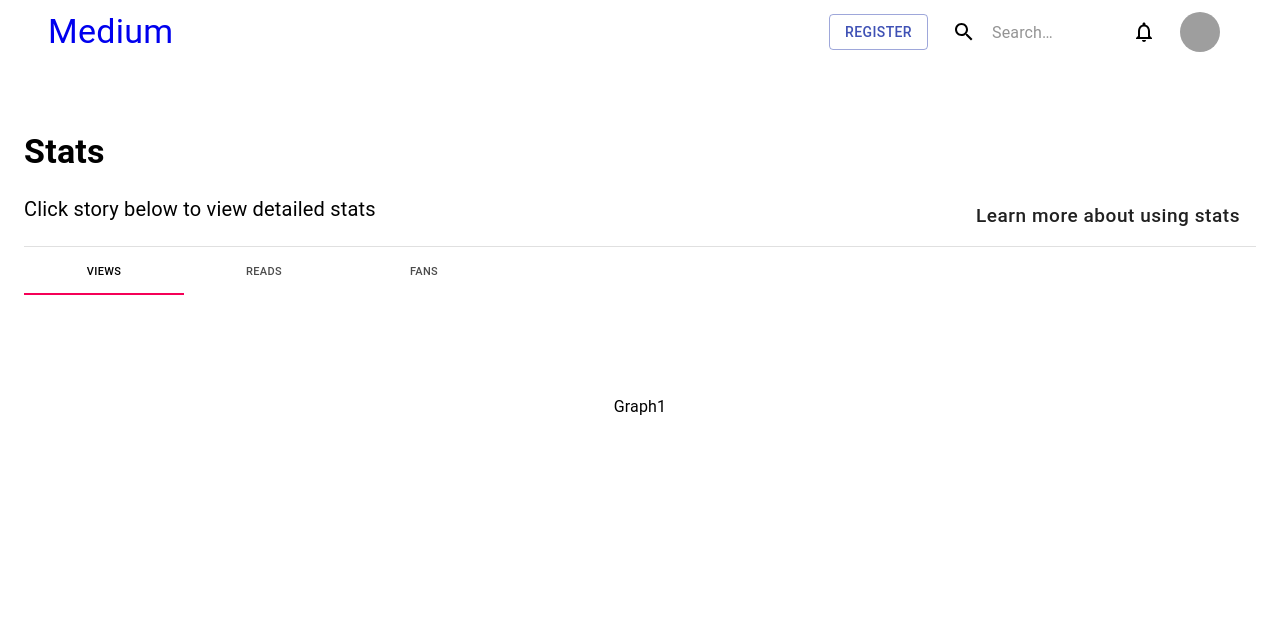
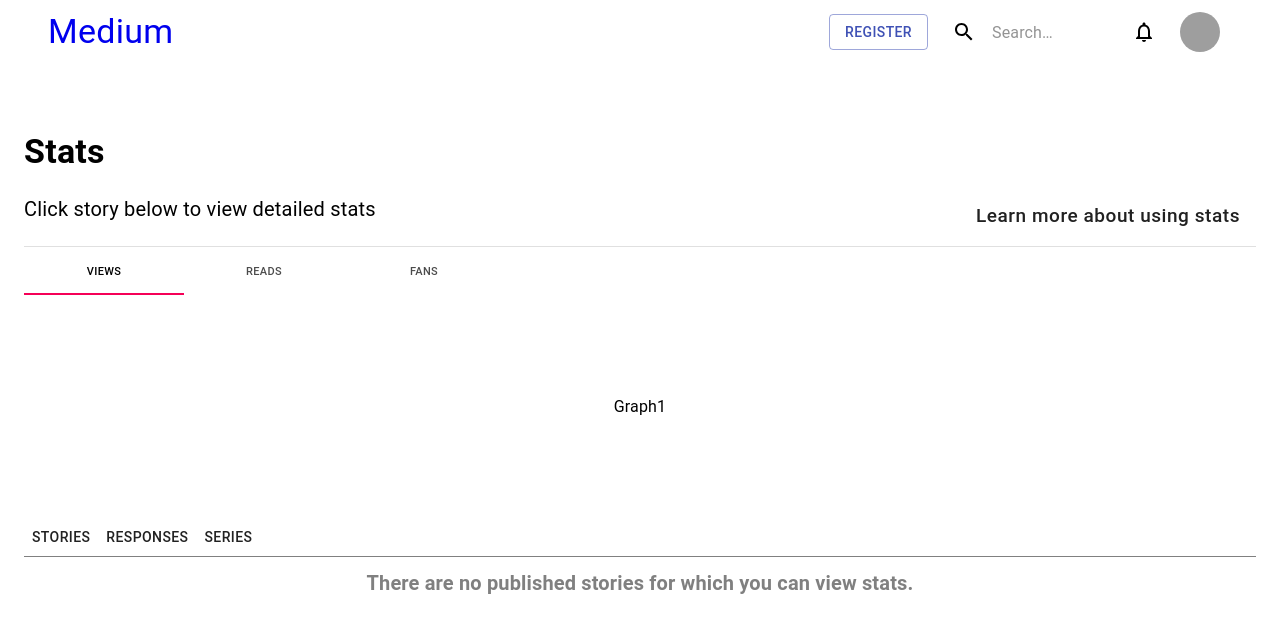
Before and after one commit to samtbng/Medium_Samuel_DW13AMC6V, a React (Create React App) app: page /stats in a window 1280 px wide. Shown: the top 632 px of the page. Built offline with nearby package versions, Linux system fonts and the light colour scheme; grey boxes are pictures that could not be loaded.

Commit message:
13.Stats

```diff
--- a/src/contents/ProfilePage.js
+++ b/src/contents/ProfilePage.js
@@ -1,7 +1,7 @@
 import React, { Component } from 'react';
 import { Typography, Button, Avatar } from '@material-ui/core';
 
-export default class ProfilePage extends Component {
+class ProfilePage extends Component {
     render() {
         return (
             <div style={{ padding: "50px 300px 50px 300px" }}>
@@ -34,3 +34,5 @@
         )
     }
 }
+
+export default ProfilePage
--- a/src/contents/Stats.js
+++ b/src/contents/Stats.js
@@ -125,8 +125,16 @@
           <TabPanel value={this.state.value} index={2}>
             <Typography>Graph3</Typography>
           </TabPanel>
+          <div style={{ borderBottom: "1px grey solid" }}>
+            <Button>Stories</Button>
+            <Button>Responses</Button>
+            <Button>Series</Button>
+          </div>
+          <Typography variant="h6" style={{ paddingTop: "10px", color: "grey", textAlign: "center", fontWeight: "bold" }}>
+            There are no published stories for which you can view stats.
+          </Typography>
         </div>
-      </Container>
+      </Container >
     );
   }
 }
```
